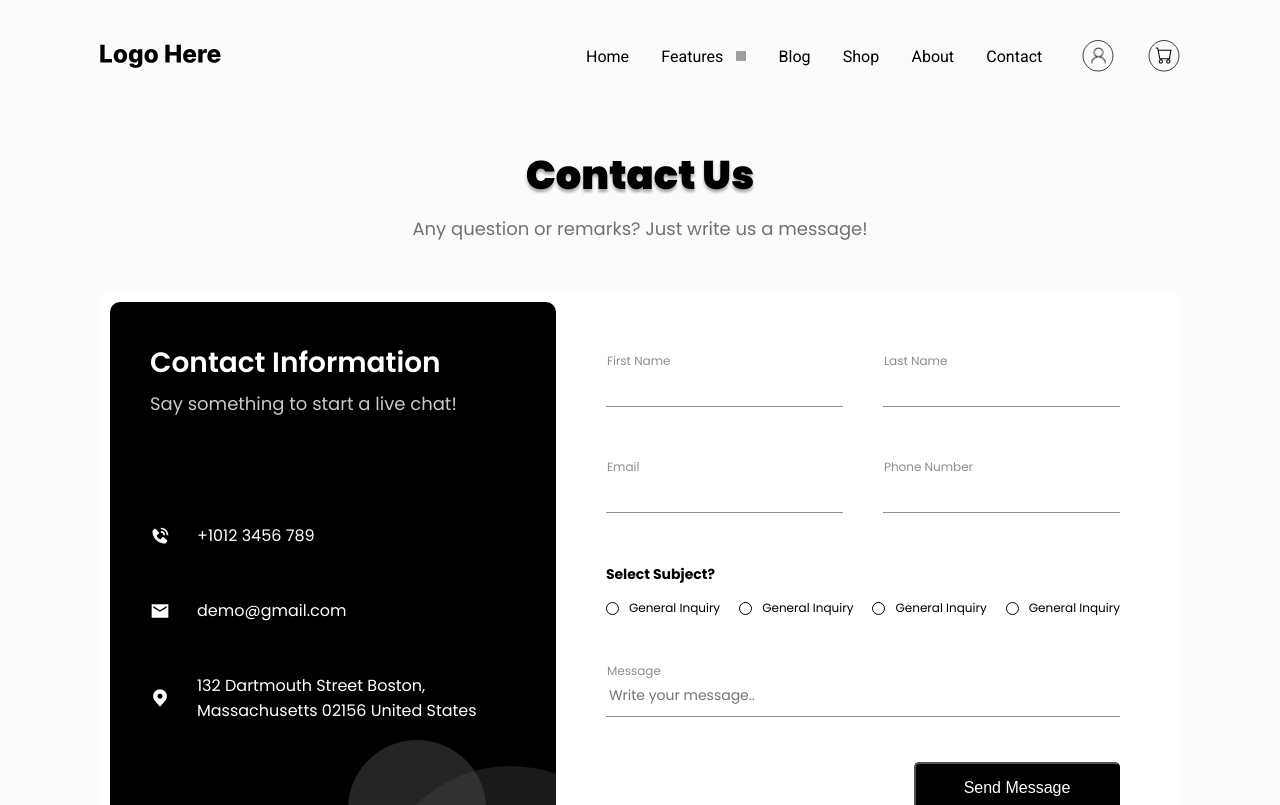
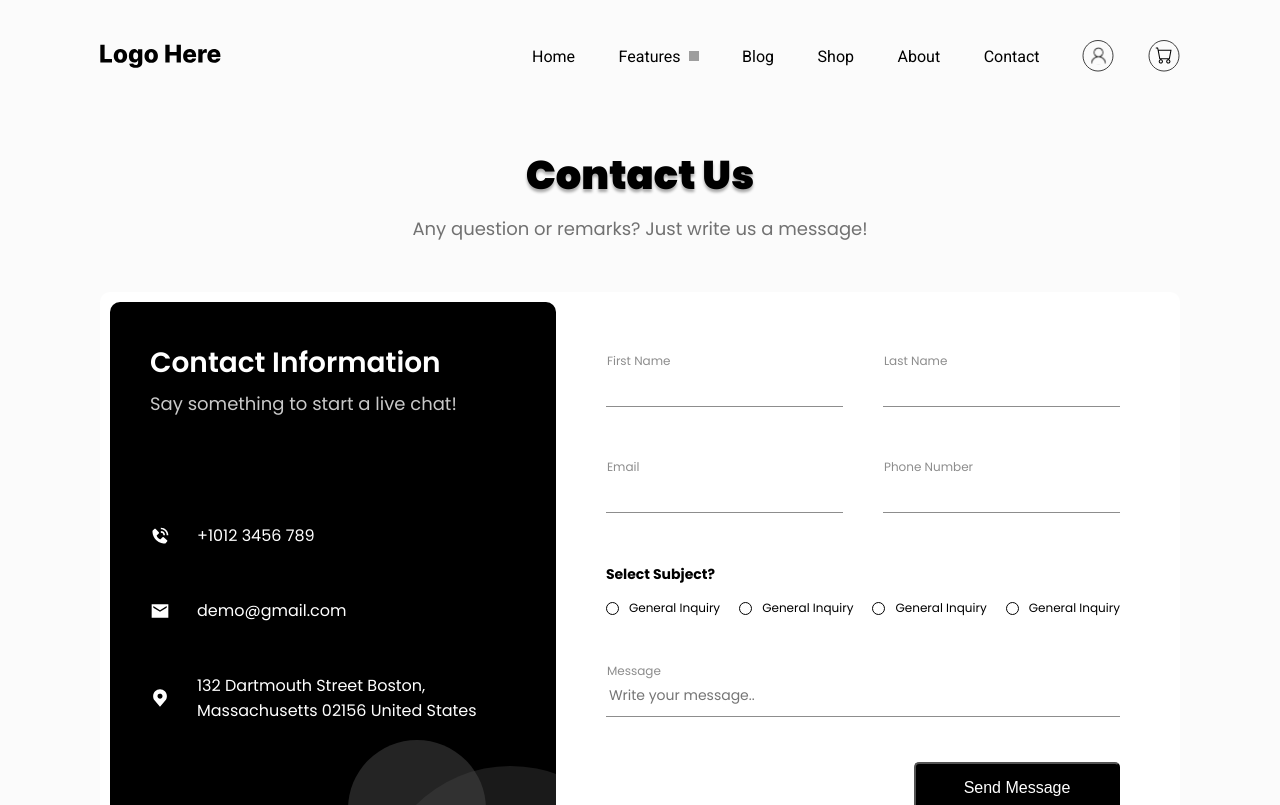
Before and after one commit to JollyR0ger42/react-contactus, a Next.js app: page / in a window 1280 px wide. Shown: the top 805 px of the page. Built offline with nearby package versions, Linux system fonts and the light colour scheme; grey boxes are pictures that could not be loaded.

Commit message:
minro fixes

```diff
--- a/src/components/cardInfo.module.scss
+++ b/src/components/cardInfo.module.scss
@@ -9,6 +9,7 @@
   font-family: var(--font-poppins);
   padding: 40px;
   color: #fff;
+  z-index: 1;
 
   &Content {
     position: relative;
--- a/src/components/navbar.module.scss
+++ b/src/components/navbar.module.scss
@@ -16,7 +16,7 @@
     display: flex;
     align-items: center;
     flex: 1;
-    max-width: 55%;
+    max-width: 60%;
     justify-content: space-between;
 
     @media (max-width: 800px) {
@@ -86,7 +86,7 @@
   }
 
   &Chev {
-    margin-left: 13px;
+    margin-left: 8px;
   }
 }
 
```
